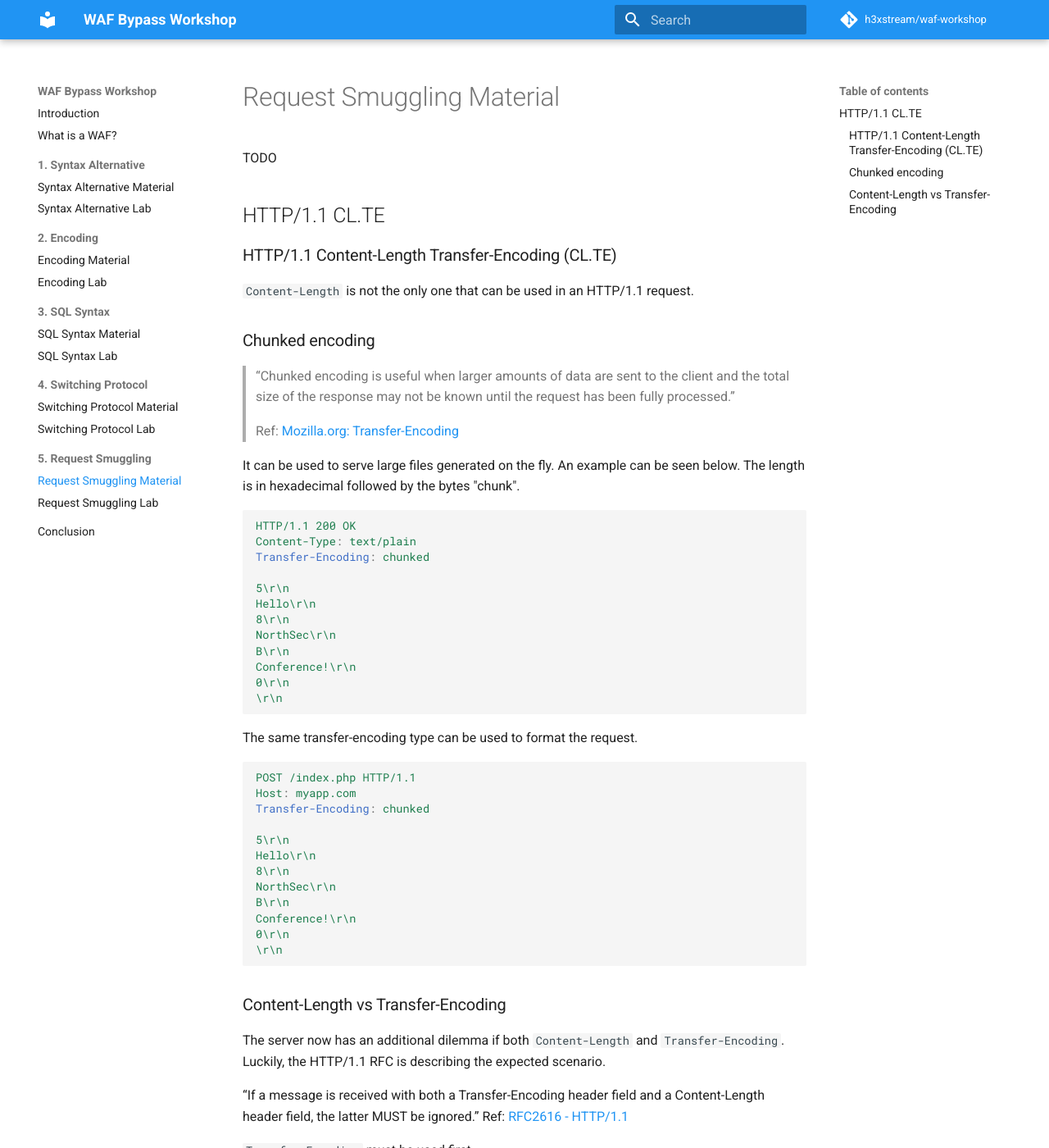
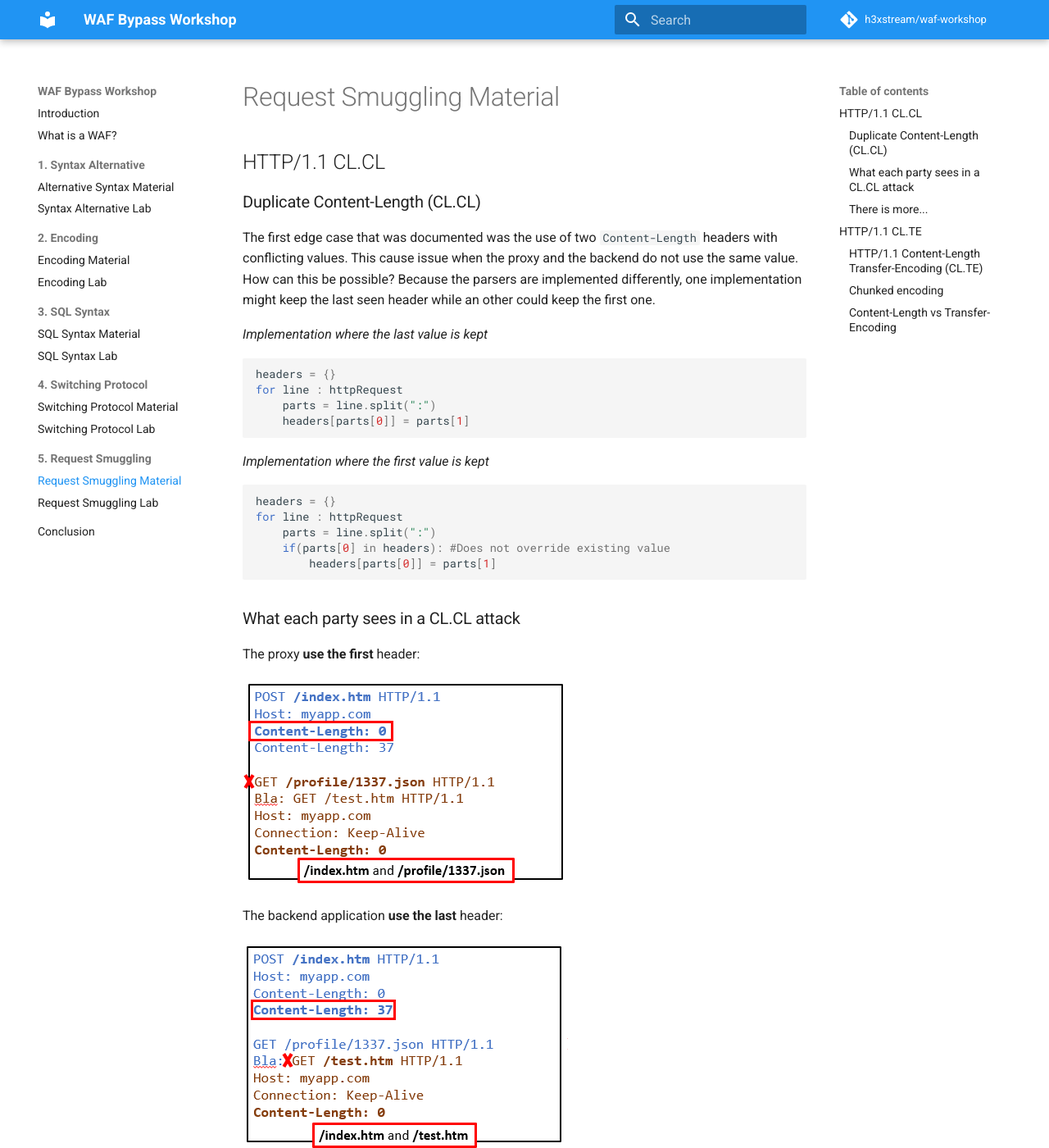
Before and after one commit to h3xstream/waf-workshop, an MkDocs documentation site: the page built from docs/05-request-smuggling.md, in a window 1280 px wide and 1400 px high. Shown: the whole window at 82% size. Built offline with MkDocs 1.6.1 and Material for MkDocs 9.7.7, drawn with Linux system fonts in a browser that asks for light colours; comment, search, counter and statistics services are not loaded; some of the changed text lies outside the part shown.

Commit message:
More content

````diff
--- a/docs/05-request-smuggling.md
+++ b/docs/05-request-smuggling.md
@@ -1,6 +1,45 @@
 # Request Smuggling Material
 
-TODO
+
+
+## HTTP/1.1 CL.CL
+
+### Duplicate Content-Length (CL.CL)
+
+The first edge case that was documented was the use of two `Content-Length` headers with conflicting values. This cause issue when the proxy and the backend do not use the same value. How can this be possible? Because the parsers are implemented differently, one implementation might keep the last seen header while an other could keep the first one.
+
+*Implementation where the last value is kept*
+```python
+headers = {}
+for line : httpRequest
+    parts = line.split(":")
+    headers[parts[0]] = parts[1]
+```
+
+
+*Implementation where the first value is kept*
+```python
+headers = {}
+for line : httpRequest
+    parts = line.split(":")
+    if(parts[0] in headers): #Does not override existing value
+        headers[parts[0]] = parts[1]
+```
+
+### What each party sees in a CL.CL attack
+
+The proxy **use the first** header:
+
+![HRS: Sees first Content-Length](images/clcl_first.png)
+
+The backend application **use the last** header:
+
+![HRS: Sees last Content-Length](images/clcl_last.png)
+
+### There is more...
+
+This scenario is probably the easiest to understand. This is why it was presented first. However, the length of the request is **not defined only by Content-Length**. HTTP has evolved greatly and has multiple headers that cover similar features.
+
 
 ## HTTP/1.1 CL.TE
 
@@ -11,9 +50,8 @@
 
 ### Chunked encoding
 
-> “Chunked encoding is useful when larger amounts of data are sent to the client and the total size of the response may not be known until the request has been fully processed.”
->
-> Ref: [Mozilla.org: Transfer-Encoding](https://developer.mozilla.org/en-US/docs/Web/HTTP/Headers/Transfer-Encoding)
+Positive
+: “Chunked encoding is useful when larger amounts of data are sent to the client and the total size of the response may not be known until the request has been fully processed.” Ref: [Mozilla.org: Transfer-Encoding](https://developer.mozilla.org/en-US/docs/Web/HTTP/Headers/Transfer-Encoding)
 
 It can be used to serve large files generated on the fly. An example can be seen below. The length is in hexadecimal followed by the bytes "chunk".
 
@@ -51,13 +89,11 @@
 
 ### Content-Length vs Transfer-Encoding
 
-The server now has an additional dilemma if both `Content-Length` and `Transfer-Encoding`. Luckily, the HTTP/1.1 RFC is describing the expected scenario.
+The server now has an additional dilemma if both `Content-Length` and `Transfer-Encoding` are present. Which one should be used? Luckily, the HTTP/1.1 RFC is describing the expected scenario.
 
-“If a message is received with both a Transfer-Encoding header field and a Content-Length header field, the latter MUST be ignored.”
-Ref: [RFC2616 - HTTP/1.1](https://datatracker.ietf.org/doc/html/rfc2616)
+!!! info "From the RFC"
 
-`Transfer-Encoding` must be used first.
+    “If a message is received with both a Transfer-Encoding header field and a Content-Length header field, the latter MUST be ignored.”
+    Ref: [RFC2616 - HTTP/1.1](https://datatracker.ietf.org/doc/html/rfc2616)
 
-!!! info "Transfer-Encoding Support"
-
-    However `Transfer-Encoding` might not be supported by both services. In 2021, that would be a major oversight.
+`Transfer-Encoding` must be used instead of Content-Length. However `Transfer-Encoding` might not be supported by both services. In 2021, that would be a major oversight.
````
Also changed, not shown: docs/01-syntax-alternative.md (+16 -3 lines), docs/02-encoding.md (+9 -3 lines), docs/03-sql-syntax.md (+28 -9 lines), docs/intro.md (+3 -1 lines), docs/images/clcl_first.png (added), docs/images/clcl_last.png (added), docs/images/sqli_blocked.gif (added), docs/images/sqli_bypass.gif (added).
